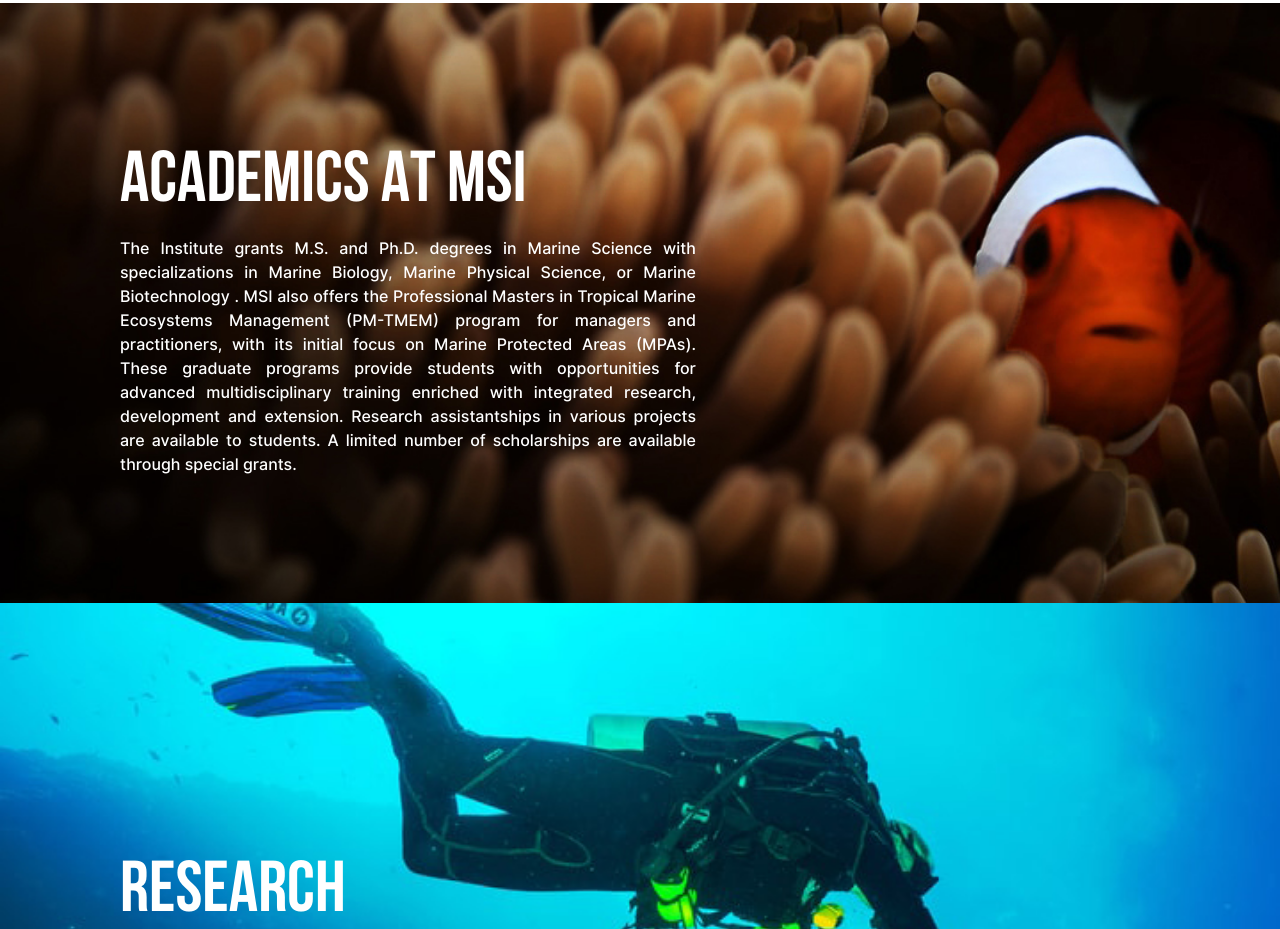
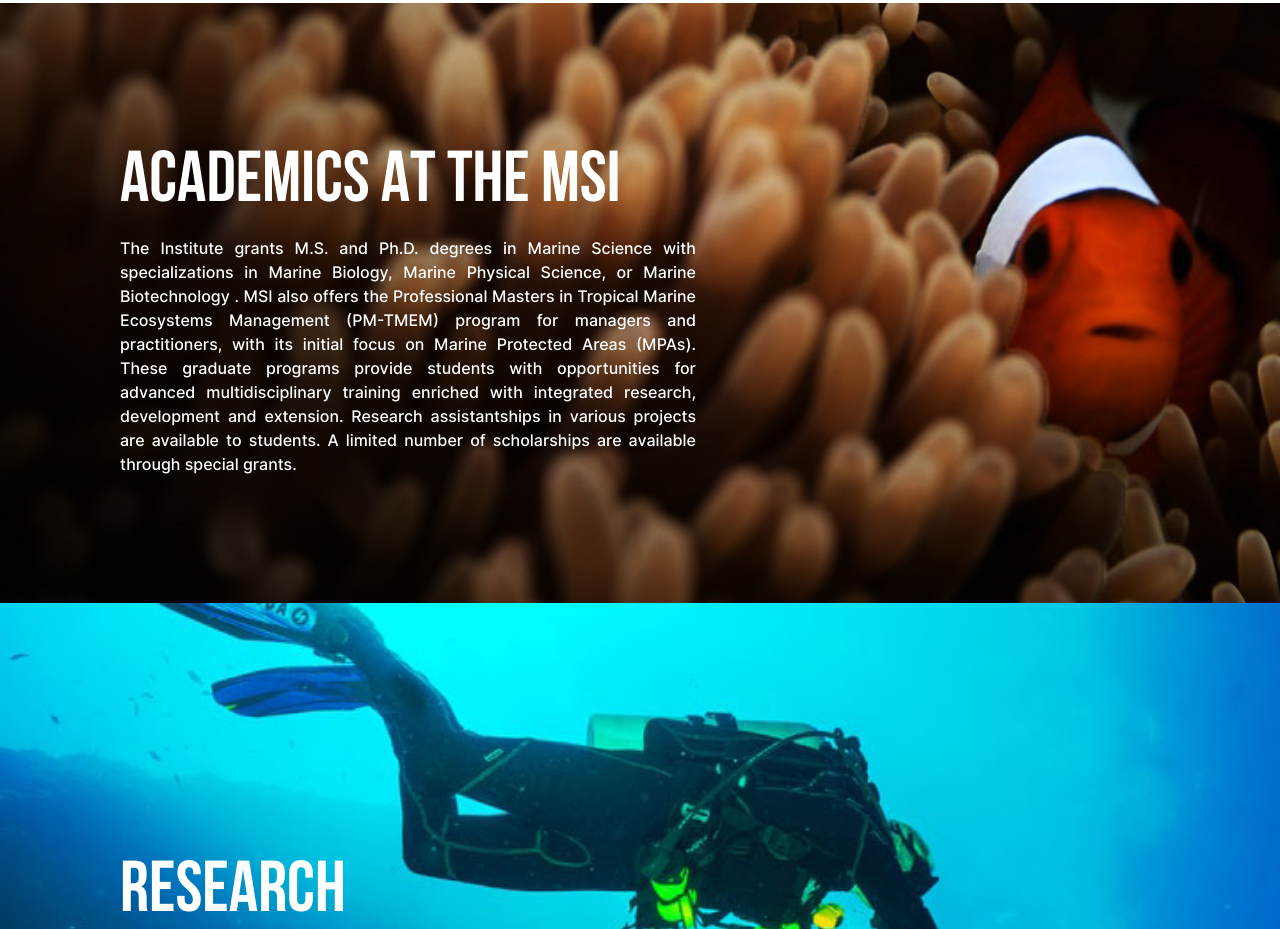
Before and after one commit to loollyy0205/UPMSI-Web, an Angular app: page /Home in a window 1280 px wide. Shown: the part 1560-2489 px from the top of the page. Built offline with nearby package versions, Linux system fonts and the light colour scheme; what angular-responsive-carousel would draw is missing.

Commit message:
content words and alignment

```diff
--- a/src/app/components/home/home.component.html
+++ b/src/app/components/home/home.component.html
@@ -170,7 +170,7 @@
 <div class="educ-container animate__animated animate__fadeIn animate__delay-1s">
   <div class="educ-content">
     <p class="bebas" style="color: white; font-size: 72px;">
-      ACADEMICS AT MSI
+      ACADEMICS AT THE MSI
     </p>
 
     <p class="inter-medium" style="color: white;">
--- a/src/app/components/news/news.component.html
+++ b/src/app/components/news/news.component.html
@@ -291,7 +291,7 @@
 
         <div style="text-decoration: underline; color: white; float: right; margin-top: 10px; font-weight: 100;">CONTINUE READING</div>
 
-        <div style="text-decoration: underline; color: white; float: right; margin-top: 100px; font-weight: 100;">MORE ABOUT RESEARCH PROJECTS/HIGHLIGHTS</div>
+        <div style="text-decoration: underline; color: white; display:flex; flex-direction: row; justify-content: flex-end; margin-top: 100px; font-weight: 100;">MORE ABOUT RESEARCH PROJECTS/HIGHLIGHTS</div>
 
       </div>
 
--- a/src/app/components/resources/resources.component.html
+++ b/src/app/components/resources/resources.component.html
@@ -101,7 +101,7 @@
 
       <div class="content2-right">
         <div style="margin:0 50px; display: flex; flex-direction: column; line-height: 1.2;">
-          <span class="inter-bold" style="color: white; font-size: 40px;">LABORATORIES</span>
+          <span class="inter-bold" style="color: white; font-size: 40px;">LIBRARY</span>
         </div>
         <div style="margin:0 50px;color: white; line-height: 1.5; margin-top: 20px; font-weight: 100">
           The Marine Science Institute, College of Science, University of the Philippines Diliman,
@@ -110,7 +110,7 @@
           qualifications and experience.
         </div>
 
-        <div style="margin:0 50px; text-decoration: underline; color: white;  display: flex; flex-direction: row; justify-content: flex-end; margin-top: 20px; font-weight: 100;">SCHEDULE A VISIT</div>
+        <div style="margin:0 50px; text-decoration: underline; color: white;  display: flex; flex-direction: row; justify-content: flex-end; margin-top: 20px; font-weight: 100;">KNOW MORE ABOUT LIBRARY</div>
 
         <div style="margin:0 50px; display: flex; flex-direction: column; line-height: 1.2; padding-top: 10px;">
           <span class="inter-bold" style="color: white; font-size: 40px;">MUSEUM and</span>
```
